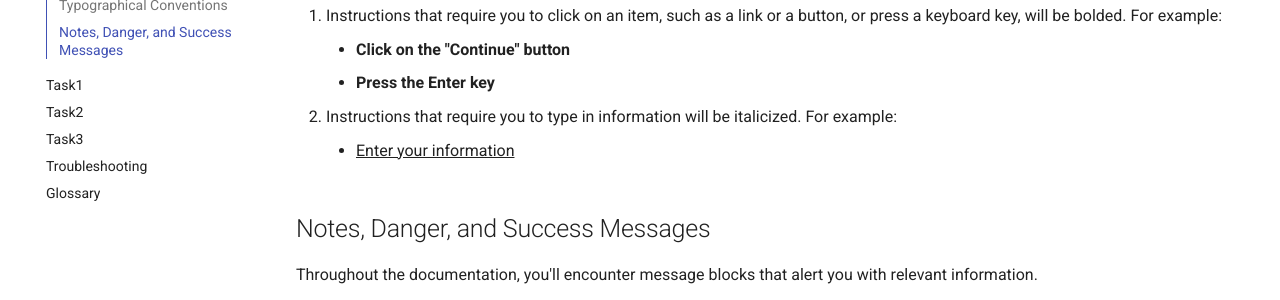
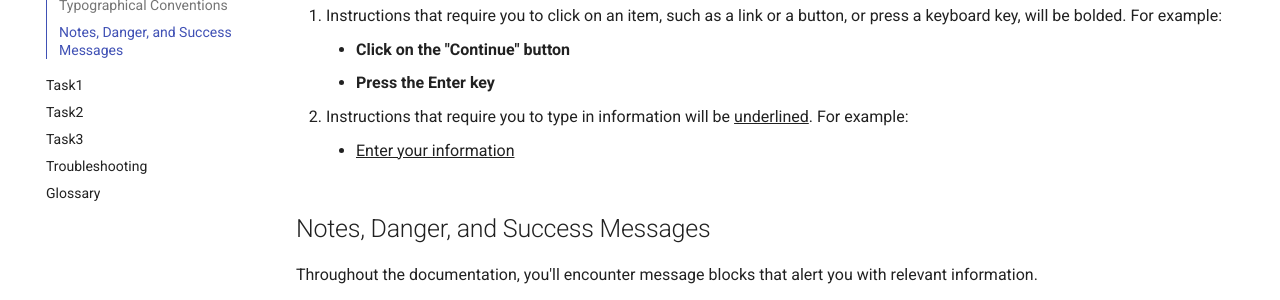
Before and after one commit to beingaturtle/beingaturtle.github.io, an MkDocs documentation site: the page built from docs/index.md, in a window 1280 px wide and 900 px high, scrolled down 966 px. Shown: the part 238-538 px from the top of the window. Built offline with MkDocs 1.6.1 and Material for MkDocs 9.7.7, drawn with Linux system fonts in a browser that asks for light colours.

Commit message:
Update typographical instruction

```diff
--- a/docs/index.md
+++ b/docs/index.md
@@ -42,7 +42,7 @@ The main sections of this documentation are summarized below:
    example:
     - **Click on the "Continue" button**
     - **Press the Enter key**
-2. Instructions that require you to type in information will be italicized. For example:
+2. Instructions that require you to type in information will be <u>underlined</u>. For example:
     - <u>Enter your information</u>
 
 ## Notes, Danger, and Success Messages
```
